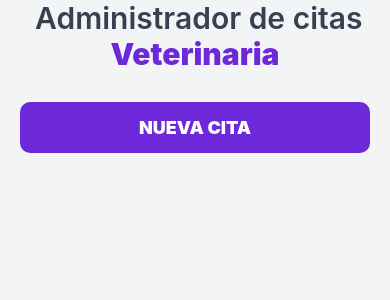
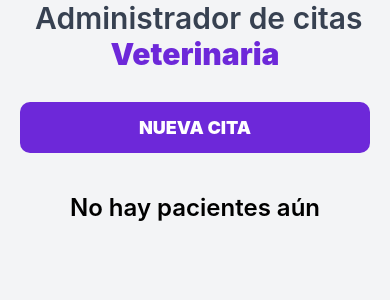
Before and after one commit to rlaureano/citas-react-native, a React Native app: screen / in a window 390 px wide. Shown: the top 300 px of the page. Built offline with nearby package versions, Linux system fonts and the light colour scheme.

Commit message:
lista clientes

```diff
--- a/App.js
+++ b/App.js
@@ -13,8 +13,10 @@ import {
   StyleSheet,
   Text,
   Pressable,
+  FlatList
 } from 'react-native';
 import Formulario from './src/components/Formulario';
+import Paciente from './src/components/Paciente';
 
 
 /* $FlowFixMe[missing-local-annot] The type annotation(s) required by Flow's
@@ -38,6 +40,18 @@ const App = () => {
       >
         <Text style={styles.btnTextoNuevaCita} >Nueva cita</Text>
       </Pressable>
+
+      {
+        !pacientes?.length ?
+          <Text style={styles.noPacientes}>No hay pacientes aún</Text> :
+          <FlatList
+            style={styles.listado}
+            data={pacientes}
+            keyExtractor={ item => item.id}
+            renderItem={ ({item}) => <Paciente item={item}/> }
+          />
+      }
+
       <Formulario
         modalVisible={modalVisible}
         setModalVisible={setModalVisible}
@@ -76,6 +90,16 @@ const styles = StyleSheet.create({
     fontSize: 18,
     fontWeight: '900',
     textTransform: 'uppercase'
+  },
+  noPacientes: {
+    marginTop: 40,
+    textAlign: 'center',
+    fontSize: 24,
+    fontWeight: '600'
+  },
+  listado: {
+    marginTop: 50,
+    marginHorizontal: 30
   }
 });
 
--- a/src/components/Formulario.jsx
+++ b/src/components/Formulario.jsx
@@ -24,6 +24,7 @@ const Formulario = ({modalVisible, setModalVisible, pacientes, setPacientes}) =>
         }
 
         const nuevoPaciente = {
+            id: Date.now(),
             paciente,
             propietario,
             email,
--- /dev/null
+++ b/src/components/Paciente.jsx
@@ -0,0 +1,55 @@
+import React from 'react'
+import { Text, View, StyleSheet } from 'react-native'
+
+const Paciente = ({item}) => {
+
+    const { paciente, fecha } = item
+
+    const formatearFeach = fecha => {
+        const nuevaFecha = new Date(fecha)
+        const opciones = {
+            weekday: 'long',
+            year: 'numeric',
+            month: 'long',
+            day: 'numeric'
+        }
+
+        return nuevaFecha.toLocaleDateString('es-Es', opciones)
+
+    }
+
+  return (
+    <View style={styles.contenedor}>
+        <Text style={styles.label}>Paciente:</Text>
+        <Text style={styles.texto}>{paciente}</Text>
+        <Text style={styles.fecha}>{formatearFeach(fecha)}</Text>
+    </View>
+  )
+
+}
+
+const styles = StyleSheet.create({
+  contenedor: {
+      backgroundColor: '#FFF',
+      padding: 20,
+      borderBottomColor: '#94A3B8',
+      borderBottomWidth: 1
+  },
+  label: {
+      color: '#374151',
+      textTransform: 'uppercase',
+      fontWeight: '700',
+      marginBottom: 10
+  },
+  texto: {
+    color: '#6D28D9',
+    fontSize: 24,
+    fontWeight: '700',
+    marginBottom: 10
+  },
+  fecha: {
+    color: '#374151'
+  }
+})
+
+export default Paciente
```
